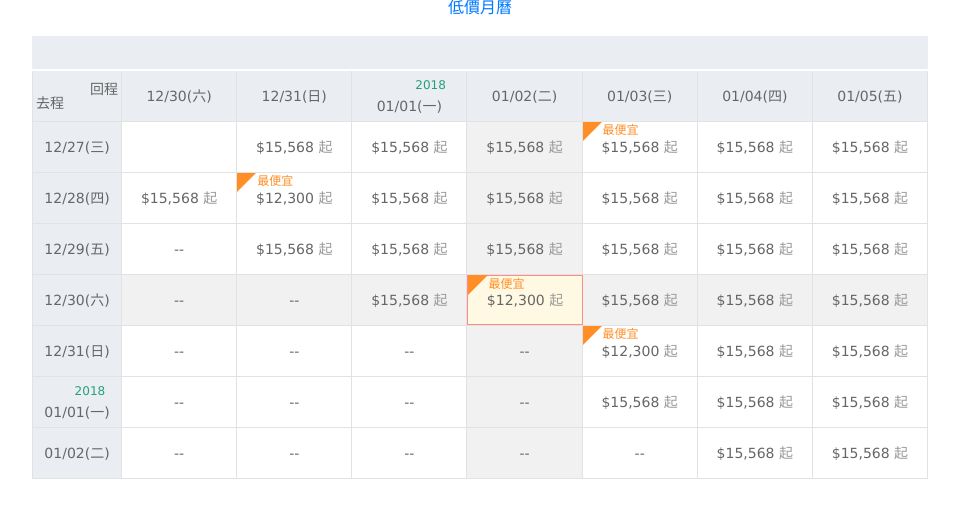
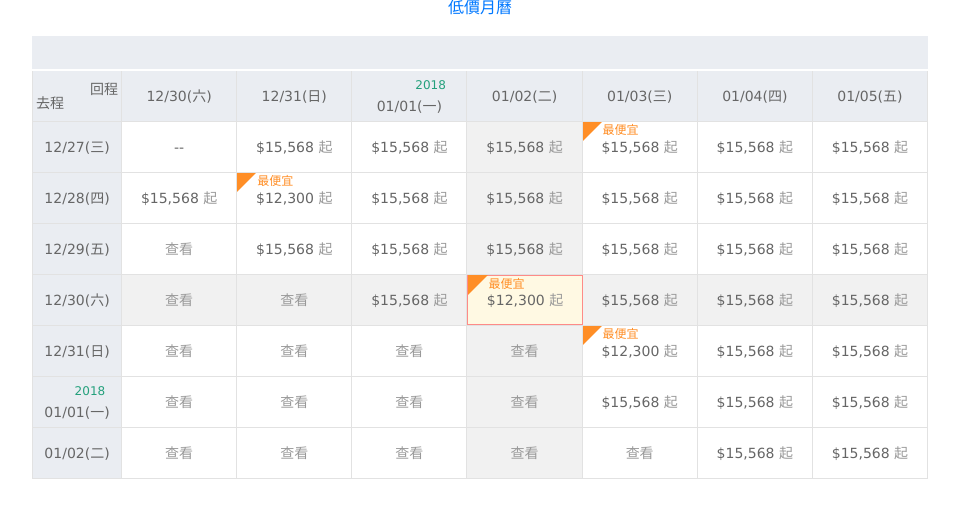
Before and after one commit to JJvicky/Frz_table, a React (Create React App) app: page / in a window 1280 px wide. Shown: the top 518 px of the page, without its empty margins (160-1119 px from the left). Built offline with nearby package versions, Linux system fonts and the light colour scheme.

Commit message:
fix bugs

```diff
--- a/src/App.js
+++ b/src/App.js
@@ -1,16 +1,24 @@
 import React, { Component } from 'react';
 import FrzTable from './components/frzTable';
 import './Style/main.scss';
+import PropTypes from 'prop-types';
 
 class App extends Component {
     constructor(props){
         super(props);
     }
+    static propTypes = {
+        show: PropTypes.number,
+        slide: PropTypes.number,
+        speed: PropTypes.number,
+        whenClick: PropTypes.func
+    };
     render() {
-    const slide = this.props.count.slide;
-    const show = this.props.count.show;
+    const show = (this.props.count.show >= 4)? 4 :this.props.count.show;  //maximun show=4
+    const slide = (show > this.props.count.slide)? this.props.count.slide : show ; //maximum slide <= show
     const speed = this.props.speed;
     const whenClick = this.props.whenClick;
+
         return (
             <div className="app">
             <FrzTable slide = {slide} show= {show} speed={speed} whenClick={whenClick}/>
--- a/src/Style/components.scss
+++ b/src/Style/components.scss
@@ -90,9 +90,9 @@ table{
         border-bottom : 1px solid $border;
     }
 }
-td.interchange{
-    background-color:#f1f1f1;
-}
+// td.interchange{
+//     background-color:#f1f1f1;
+// }
 
 .slide{
     width: 100%;
@@ -123,7 +123,7 @@ td.interchange{
     // }
 }
 
-td .interchange{
+.slide .interchange{
     background-color:#f1f1f1;
 }
 
@@ -136,6 +136,7 @@ td .interchange{
          }
          &:hover{
            @include hover;
+           cursor: pointer;
          }
     }
 }
--- a/src/components/GoDate.jsx
+++ b/src/components/GoDate.jsx
@@ -16,15 +16,17 @@ class GoDate extends Component {
         }
     }
     static propTypes = {
-        show: PropTypes.number,
-        slide: PropTypes.number,
-        speed: PropTypes.number,
-        whenClick: PropTypes.func
+        target: PropTypes.number,
+        row: PropTypes.number,
+        col: PropTypes.number,
     };
     static defaultProps = {
         show: 4,
         slide: 1,
-        speed: 0.3
+        speed: 0.3,
+        index: 0,
+        arrowRight :true ,
+        arrowLeft : false
     };
 
 
@@ -37,6 +39,9 @@ class GoDate extends Component {
             if (!(counter % 3) && i != 0) { result.unshift(','); }
         }
         return result.join('');
+    }
+    textCheck = () =>{
+
     }
 
     toggleItem = (e) => {
@@ -78,15 +83,18 @@ class GoDate extends Component {
                                             <span>{arr1.goDate}</span>
                                         </div>
                                     </td>
-                                    <td className={(this.state.row == index1) ? 'interchange':''} >
+                                    <td  >
                                         <div className={slideClass} style={{transition: speed + 's'}}>
                                             {arr1.detail.map((arr2, index2) => {
-                                                let interchange = (this.state.col == index2) ? "interchange" : '';
+                                                let interchange_r = (this.state.row == index1) ? "interchange" : '';
+                                                let interchange_cl = (this.state.col == index2) ? "interchange" : '';
+                                                let interchange = interchange_r + interchange_cl;
                                                 let cheapest = arr2.cheapest ? "cheapest " + this.props.getShow() : this.props.getShow();
                                                 let hover = (this.state.target == (index1 * 7 + index2)) ? "hover" :'';
+                                                let changeSymbol = (String((arr2.price))==="--" ? <span>查看</span> : '--')
 
                                                 return (
-                                                    <div id={index1 * 7 + index2} className={`${interchange} ${cheapest} ${hover}`} key={index1 * 7 + index2} onClick={this.toggleItem} ref={this.clickTarget}><span>{Number(arr2.price) ? "$" : ''}{this.toThousands(arr2.price)}{Number(arr2.price) ? <span> 起</span> : ''}</span></div>)
+                                                    <div id={index1 * 7 + index2} className={`${interchange} ${cheapest} ${hover}`} key={index1 * 7 + index2} onClick={this.toggleItem} ref={this.clickTarget}><span>{Number(arr2.price) ? "$" : ''}{Number(arr2.price) ? this.toThousands(arr2.price) : changeSymbol}{Number(arr2.price) ? <span> 起</span> : ''}</span></div>)
                                             })}
 
                                         </div>
--- a/src/components/frzTable.jsx
+++ b/src/components/frzTable.jsx
@@ -3,7 +3,8 @@ import Title from './Title';
 import BackDate from './BackDate';
 import GoDate from './GoDate'
 import '../Style/main.scss';
-import '../Style/components.scss'
+import '../Style/components.scss';
+import PropTypes from 'prop-types';
 
 
 class FrzTable extends Component {
@@ -14,25 +15,33 @@ class FrzTable extends Component {
         arrowRight :true ,
         arrowLeft : false
     }
-
     }
+    static propTypes = {
+        index: PropTypes.number,
+        arrowRight: PropTypes.bool,
+        arrowLeft: PropTypes.bool,
+    };
+    static defaultProps = {
+        show: 4,
+        slide: 1,
+        speed: 0.3,
+    };
+    //M版display
     getShow = () => {
-        let show = (this.props.show >= 4)? 4 :this.props.show;
+        let show = this.props.show;
         return 'show' + show;
     }
-
+    // next page
     next = () => {
         var arrowRight = this.state.arrowRight;
         var arrowLeft = this.state.arrowRight;
         var index = this.state.index;
-        const show = (this.props.show >= 4)? 4 :this.props.show;  //maximun show=4
-        const slide = (show > this.props.slide)? this.props.slide : show ; //如果slide設定數字大於show, 則顯示show
 
         //判斷最後index
-        if ((index + slide + show) <= 7) {
-            index = index + slide
+        if ((index + this.props.slide + this.props.show) <= 7) {
+            index = index + this.props.slide
         } else {
-            index = index + (7 - index - show);
+            index = index + (7 - index - this.props.show);
         }
 
         //結束畫面的箭頭
@@ -42,7 +51,7 @@ class FrzTable extends Component {
           } else {
             arrowLeft = false;
           }
-        if ((index + show) == 7) {
+        if ((index + this.props.show) == 7) {
            arrowRight = false
         }
         this.setState({
@@ -50,19 +59,18 @@ class FrzTable extends Component {
             arrowLeft,
             arrowRight
         })
-
     }
+    // prev page
     prev = () => {
         var arrowRight = this.state.arrowRight;
         var arrowLeft = this.state.arrowRight;
         var index = this.state.index;
-        const show = (this.props.show >= 4)? 4 :this.props.show;  //maximun show=4
-        const slide = (show > this.props.slide)? this.props.slide : show ; //如果slide設定數字大於show, 則顯示show
+
         // 判斷最後index
-        if (index - slide <= 0) {
+        if (index - this.props.slide <= 0) {
             index = 0;
         } else {
-            index = index - slide;
+            index = index - this.props.slide;
         }
         //判斷結束畫面的箭頭
         if( index > 0){
@@ -81,7 +89,7 @@ class FrzTable extends Component {
         })
     }
     componentDidMount = () => {
-    // PC to M : reset index to 0
+    // PC to M版 : reset index to 0
         const that = this
         window.addEventListener("resize",function(){
             var width = document.documentElement.clientWidth;
@@ -94,8 +102,8 @@ class FrzTable extends Component {
     }
 
     render() {
-        const show = (this.props.show >= 4)? 4 :this.props.show;  //maximun show=4
-        const slide = (show > this.props.slide)? this.props.slide : show ; //如果slide設定數字大於show, 則顯示show
+        const show = this.props.show;
+        const slide = this.props.slide;
         const speed = this.props.speed;
         const{arrowLeft,arrowRight,index}=this.state;
 
--- a/src/index.js
+++ b/src/index.js
@@ -7,12 +7,12 @@ import * as serviceWorker from './serviceWorker';
 ReactDOM.render(<App
     count={{
     // M版時每次點擊往前往後移動幾格儲存格
-    slide: 2, // [number]
+    slide: 3, // [number]
     // M版時一個畫面show幾格儲存格
-    show: 3 // [number]
+    show: 2 // [number]
     }}
     // 設定花多久時間移動完成
-    speed={ .5} // [number]
+    speed={ .3} // [number]
     // 每次點擊儲存格時會執行此callback，並帶入所點擊的儲存格jquery物件
     whenClick={ function($element) {
         console.log($element)
```
